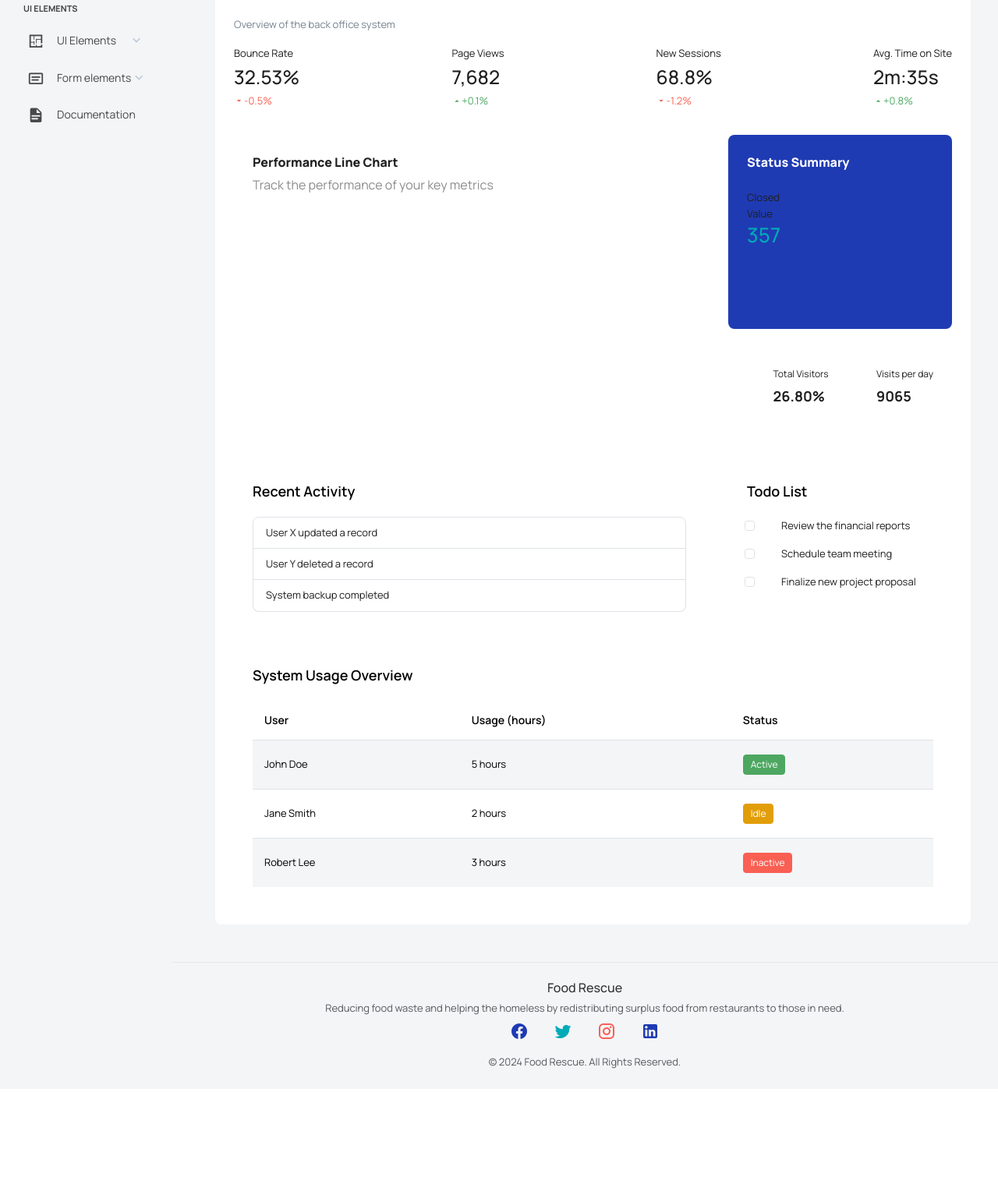
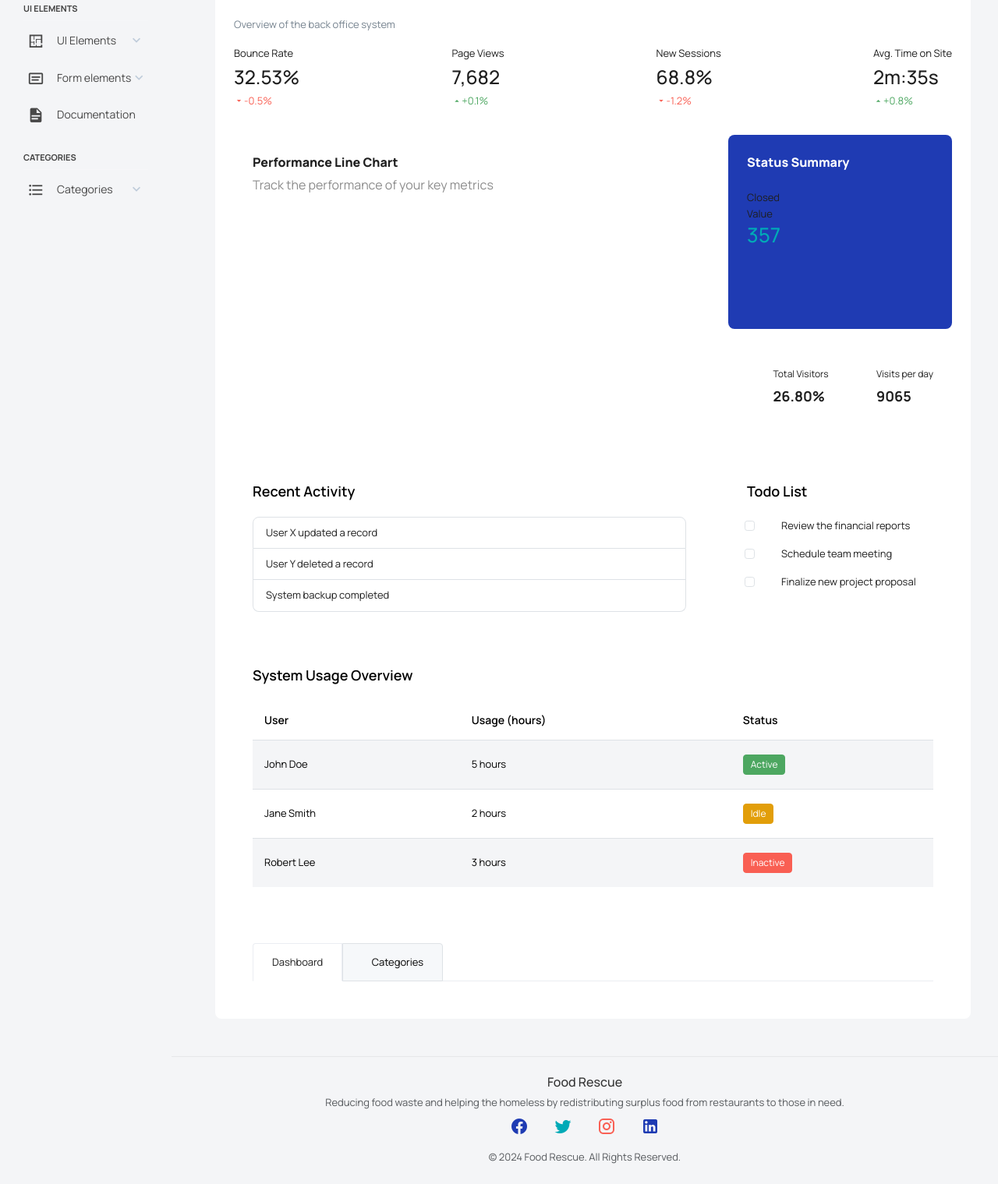
Before and after one commit to amenibensaada/LarvelProject, a Laravel app: page /admin/dashboard in a window 1280 px wide. Shown: the part 166-1685 px from the top of the page at 78% size. Before the commit the page ends 1537 px from the top, so only its background shows below. Run offline with Laravel 9, Linux system fonts and the light colour scheme; the visitor is signed in with stand-in values (Sample User, id 1); a map, chart or similar area stays blank; parts of the project's set-up code (start-up, migrations or seed data) failed here and were passed over.

Commit message:
add ProductCategories

```diff
--- a/resources/views/back/dashboard.blade.php
+++ b/resources/views/back/dashboard.blade.php
@@ -196,6 +196,31 @@
                     </div>
                 </div>
 
+                <!-- Sidebar Navigation -->
+                <div class="row mt-4">
+                    <div class="col-lg-12">
+                        <div class="card card-rounded">
+                            <div class="card-body">
+                                <ul class="nav nav-tabs">
+                                    <li class="nav-item">
+                                        <a class="nav-link active" href="{{ route('dashboard') }}">
+                                            <i class="fas fa-fw fa-tachometer-alt"></i>
+                                            <span>Dashboard</span>
+                                        </a>
+                                    </li>
+                                    <li class="nav-item">
+                                        <a class="nav-link" href="{{ route('categories.index') }}">
+                                            <i class="fas fa-fw fa-list"></i>
+                                            <span>Categories</span>
+                                        </a>
+                                    </li>
+                                    <!-- Add more admin menu items here -->
+                                </ul>
+                            </div>
+                        </div>
+                    </div>
+                </div>
+
             </div>
         </div>
     </div>
--- a/resources/views/partials/_sidebar_admin.blade.php
+++ b/resources/views/partials/_sidebar_admin.blade.php
@@ -39,5 +39,29 @@
                 <span class="menu-title">Documentation</span>
             </a>
         </li>
+        <li class="nav-item nav-category">Categories</li>
+        <li class="nav-item">
+            <a class="nav-link" data-bs-toggle="collapse" href="#categories" aria-expanded="false" aria-controls="categories">
+                <i class="menu-icon mdi mdi-format-list-bulleted"></i>
+                <span class="menu-title">Categories</span>
+                <i class="menu-arrow"></i>
+            </a>
+            <div class="collapse" id="categories">
+                <ul class="nav flex-column sub-menu">
+                    <li class="nav-item">
+                        <a class="nav-link" href="{{ route('categories.index') }}">
+                            <i class="menu-icon mdi mdi-view-list"></i>
+                            List Categories
+                        </a>
+                    </li>
+                    <li class="nav-item">
+                        <a class="nav-link" href="{{ route('categories.create') }}">
+                            <i class="menu-icon mdi mdi-plus-circle-outline"></i>
+                            Add Category
+                        </a>
+                    </li>
+                </ul>
+            </div>
+        </li>
     </ul>
 </nav>
--- a/routes/web.php
+++ b/routes/web.php
@@ -7,6 +7,7 @@ use App\Http\Controllers\RestaurantController;
 use App\Http\Controllers\front\HomeController;
 use App\Http\Controllers\ProductController;
 use App\Http\Controllers\ProductStockController;
+use App\Http\Controllers\Admin\CategoryController;
 
 // Redirect root to login
 Route::get('/', function () {
@@ -37,7 +38,8 @@ Route::middleware(['auth', 'role:user'])->group(function () {
 
 // Protect Admin (Back Office) Routes
 Route::prefix('admin')->middleware(['auth', 'role:admin'])->group(function () {
-    Route::get('dashboard', [App\Http\Controllers\Back\DashboardController::class, 'index'])->name('admin.dashboard');
+    Route::get('dashboard', [App\Http\Controllers\Back\DashboardController::class, 'index'])->name('dashboard');
+    Route::resource('categories', CategoryController::class);
 });
 
 // Logout route for both users and admins
```
Also changed, not shown: app/Http/Controllers/Admin/CategoryController.php (added, +58 -0 lines), resources/views/back/categories/create.blade.php (added, +22 -0 lines), resources/views/back/categories/edit.blade.php (added, +23 -0 lines), resources/views/back/categories/index.blade.php (added, +42 -0 lines), resources/views/stocks/index.blade.php (added, +33 -0 lines), resources/views/products/index.blade.php (line endings or trailing spaces).
